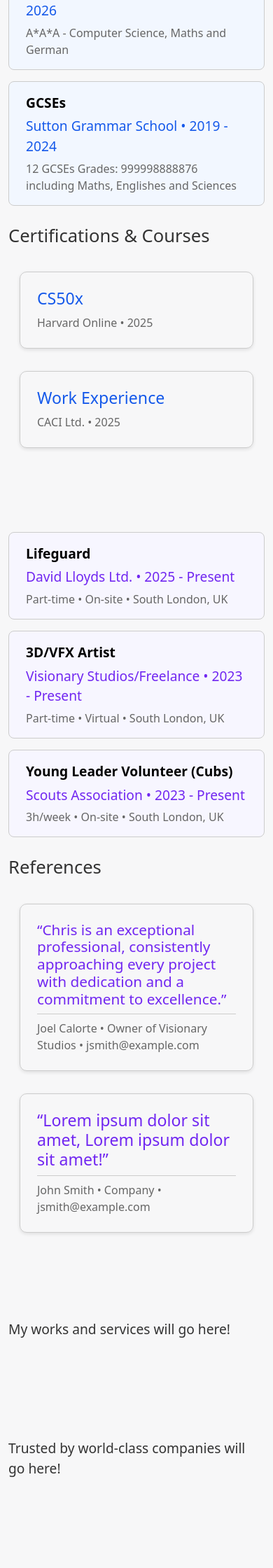
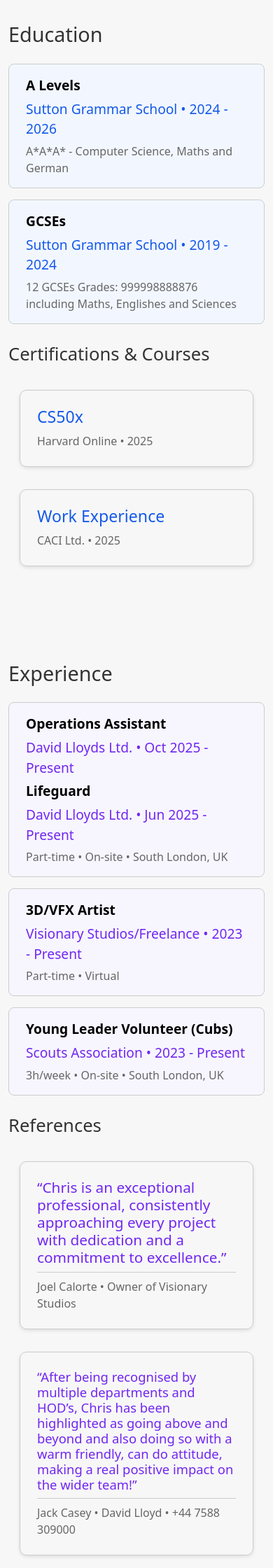
Before and after one commit to craqvfx/VFX-Portfolio-using-Flask, a Flask app: page /about_me in a window 390 px wide. Shown: the part 960-3200 px from the top of the page at 70% size. Run offline with Flask 3, Linux system fonts and the light colour scheme; some libraries are stand-ins or nearby versions.

Commit message:
Fix mobile titles and responsive sidebar behavior

```diff
--- a/app.py
+++ b/app.py
@@ -93,3 +93,6 @@ def sitemap():
 @app.route('/robots.txt')
 def robots():
     return app.send_static_file('robots.txt')
+
+if __name__ == "__main__":
+    app.run(debug=True)
--- a/static/styles.css
+++ b/static/styles.css
@@ -41,6 +41,10 @@ body {
   color: var(--text-color);
 }
 
+.mobile-title {
+  display: none;
+}
+
 /* Small screen control */
 @media screen and (max-width: 768px) {
   .social-preview-container {
@@ -50,6 +54,12 @@ body {
   .massive-header {
     display: none;
   }
+
+  .mobile-title {
+    display: block;
+    margin: 40px 0 20px;
+    font-size: 1.8rem;
+  }
 }
 
 /* Non-desktop screen control */
@@ -57,6 +67,12 @@ body {
     .sidebar {
         display: none;
     }
+
+    .mobile-title {
+    display: block;
+    margin: 40px 0 20px;
+    font-size: 1.8rem;
+  }
 }
 
 .nav-masthead .nav-link {
--- a/templates/about_me.html
+++ b/templates/about_me.html
@@ -20,9 +20,9 @@ Learn about Christian Boland Ross – a creative technologist combining VFX, cod
     <div class ="sidebar" style="position: relative; width: 10rem; padding-left: 6rem; padding-top: 2rem;">
         <a href="#about-me" style="text-decoration: none; color: inherit;"><h1 class="section-title" data-section="about-me" style="padding: 0.5rem; font-size: 3rem;">About Me</h1></a>
         <a href="#education" style="text-decoration: none; color: inherit;"><h1 class="section-title" data-section="education" style="padding: 0.5rem; font-size: 3rem;">Education</h1></a>
-        <a href="#work" style="text-decoration: none; color: inherit;"><h1 class="section-title" data-section="work" style="padding: 0.5rem; font-size: 3rem;">Professional History</h1></a>
-        <a href="#services" style="text-decoration: none; color: inherit;"><h1 class="section-title" data-section="services" style="padding: 0.5rem; font-size: 3rem;">Services</h1></a>
-        <a href="#social-proof" style="text-decoration: none; color: inherit;"><h1 class="section-title" data-section="social-proof" style="padding: 0.5rem; font-size: 3rem;">Brands</h1></a>
+        <a href="#work" style="text-decoration: none; color: inherit;"><h1 class="section-title" data-section="work" style="padding: 0.5rem; font-size: 3rem;">Experience</h1></a>
+        <!--<a href="#services" style="text-decoration: none; color: inherit;"><h1 class="section-title" data-section="services" style="padding: 0.5rem; font-size: 3rem;">Services</h1></a>
+        <a href="#social-proof" style="text-decoration: none; color: inherit;"><h1 class="section-title" data-section="social-proof" style="padding: 0.5rem; font-size: 3rem;">Brands</h1></a>-->
         <a href="#cta" style="text-decoration: none; color: inherit;"><h1 class="section-title" data-section="cta" style="padding: 0.5rem; font-size: 3rem;">Contact</h1></a>
     </div>
 
@@ -39,6 +39,7 @@ Learn about Christian Boland Ross – a creative technologist combining VFX, cod
 
         <!-- About Me -->
         <div class="container py-5" id="about-me">
+            <h2 class="mobile-title">About Me</h2>
             <p style="font-size: 1.2rem; color: var(--dark-grey);">
                 <br>
                 Hi, I'm Christian Boland Ross - a computer science student and freelance 3D generalist with a strong foundation in both software development and digital media production.
@@ -54,7 +55,7 @@ Learn about Christian Boland Ross – a creative technologist combining VFX, cod
 
         <!-- Education -->
         <div class="container py-5" id="education">
-
+            <h2 class="mobile-title">Education</h2>
             <!-- Vertically stacked qualification boxes -->
             <div style="position: relative; display: flex; flex-direction: column; gap: 1rem; margin: 1.5rem 0;">
 
@@ -65,7 +66,7 @@ Learn about Christian Boland Ross – a creative technologist combining VFX, cod
 
                     <p style="color: black; font-size: 1.2rem; font-weight: 600; margin: 0 0 0.3rem 0;">A Levels</p>
                     <p style="color: var(--blue-600); font-size: 1.2rem; margin: 0 0 0.3rem 0;">Sutton Grammar School • 2024 - 2026</p>
-                    <p style="color: var(--middle-grey); font-size: 1rem; margin: 0;">A*A*A - Computer Science, Maths and German</p>
+                    <p style="color: var(--middle-grey); font-size: 1rem; margin: 0;">A*A*A* - Computer Science, Maths and German</p>
                 </div>
 
                 <div style="position: relative; background-color: var(--blue-50); border: 1px solid var(--light-grey); padding: 1rem 1.5rem; border-radius: 8px;">
@@ -105,7 +106,7 @@ Learn about Christian Boland Ross – a creative technologist combining VFX, cod
 
         <!-- Professional Experience -->
         <div class="container py-5" id="work">
-
+            <h2 class="mobile-title">Experience</h2>
             <!-- Vertically stacked qualification boxes -->
             <div style="position: relative; display: flex; flex-direction: column; gap: 1rem; margin: 1.5rem 0;">
 
@@ -113,9 +114,14 @@ Learn about Christian Boland Ross – a creative technologist combining VFX, cod
 
                     <div style="position: absolute; top: 1rem; bottom: 0; left: -1.6rem; width: 2px; background-color: var(--violet-600); border-radius: 1px;"></div><!-- Line  -->
                     <div style="position: absolute; top: 0.5rem; left: -2rem; width: 0.7rem; height: 0.7rem; background-color: var(--violet-600); border-radius: 50%; border: 2px solid white; box-sizing: content-box;"></div><!-- Circle  -->
+                    <div style="position: absolute; top: 5.6rem; left: -2rem; width: 0.7rem; height: 0.7rem; background-color: var(--violet-600); border-radius: 50%; border: 2px solid white; box-sizing: content-box;"></div><!-- Circle  -->
+
+
+                    <p style="color: black; font-size: 1.2rem; font-weight: 600; margin: 0 0 0.3rem 0;">Operations Assistant</p>
+                    <p style="color: var(--violet-600); font-size: 1.2rem; margin: 0 0 0.3rem 0;">David Lloyds Ltd. • Oct 2025 - Present</p>
 
                     <p style="color: black; font-size: 1.2rem; font-weight: 600; margin: 0 0 0.3rem 0;">Lifeguard</p>
-                    <p style="color: var(--violet-600); font-size: 1.2rem; margin: 0 0 0.3rem 0;">David Lloyds Ltd. • 2025 - Present</p>
+                    <p style="color: var(--violet-600); font-size: 1.2rem; margin: 0 0 0.3rem 0;">David Lloyds Ltd. • Jun 2025 - Present</p>
                     <p style="color: var(--middle-grey); font-size: 1rem; margin: 0;">Part-time • On-site • South London, UK</p>
                 </div>
 
@@ -126,7 +132,7 @@ Learn about Christian Boland Ross – a creative technologist combining VFX, cod
 
                     <p style="color: black; font-size: 1.2rem; font-weight: 600; margin: 0 0 0.3rem 0;">3D/VFX Artist</p>
                     <p style="color: var(--violet-600); font-size: 1.2rem; margin: 0 0 0.3rem 0;">Visionary Studios/Freelance • 2023 - Present</p>
-                    <p style="color: var(--middle-grey); font-size: 1rem; margin: 0;">Part-time • Virtual • South London, UK</p>
+                    <p style="color: var(--middle-grey); font-size: 1rem; margin: 0;">Part-time • Virtual</p>
                 </div>
 
                 <div style="position: relative; background-color: var(--violet-50); border: 1px solid var(--light-grey); padding: 1rem 1.5rem; border-radius: 8px;">
@@ -155,37 +161,43 @@ Learn about Christian Boland Ross – a creative technologist combining VFX, cod
                         “Chris is an exceptional professional, consistently approaching every project with dedication and a commitment to excellence.”
                     </h3>
                     <div style="height: 1px; background-color: var(--light-grey); margin: 0.5rem 0;"></div>
-                    <p style="color: var(--middle-grey); font-size: 1rem; margin: 0;">Joel Calorte • Owner of Visionary Studios • jsmith@example.com</p>
+                    <p style="color: var(--middle-grey); font-size: 1rem; margin: 0;">Joel Calorte • Owner of Visionary Studios</p>
                 </div>
 
                 <!-- Box 2 -->
                 <div style="border: 1px solid var(--light-grey); border-radius: 10px; padding: 1.5rem; flex: 1 1 0; box-shadow: 0 2px 5px rgba(0,0,0,0.1); min-width: 200px; margin: 0 1rem;">
-                    <h3 style="margin-bottom: 0.5rem; color: var(--violet-600);">“Lorem ipsum dolor sit amet, Lorem ipsum dolor sit amet!”</h3>
+                    <h3 style="font-size: 1.15rem; margin-bottom: 0.5rem; color: var(--violet-600);">
+                        “After being recognised by multiple departments and HOD’s, Chris has been highlighted as going above and beyond and also doing so with a warm friendly, can do attitude, making a real positive impact on the wider team!”
+                    </h3>
                     <div style="height: 1px; background-color: var(--light-grey); margin: 0.5rem 0;"></div>
-                    <p style="color: var(--middle-grey); font-size: 1rem; margin: 0;">John Smith • Company • jsmith@example.com</p>
+                    <p style="color: var(--middle-grey); font-size: 1rem; margin: 0;">Jack Casey • David Lloyd • +44 7588 309000</p>
                 </div>
 
             </div>
         </div>
 
-        <!-- My works and services -->
+        <!-- My works and services --/>
         <div class="container py-5" id="services">
+            <h2 class="mobile-title">Services</h2>
             <p style="font-size: 1.2rem; color: var(--dark-grey);">
                 <br>
                 My works and services will go here!
             </p>
         </div>
 
-        <!-- Trusted by world-class companies -->
+        <!/-- Trusted by world-class companies --/>
         <div class="container py-5" id="social-proof">
+            <h2 class="mobile-title">Brands</h2>
             <p style="font-size: 1.2rem; color: var(--dark-grey);">
                 <br>
                 Trusted by world-class companies will go here!
             </p>
         </div>
+        -->
 
         <!-- Let's work together! -->
         <div class="container py-5" id="cta">
+            <h2 class="mobile-title">Contact</h2>
             <p style="font-size: 1.2rem; color: var(--dark-grey);">
                 <br>
                 Ready to talk about your project? Let's start a conversation and see how I can help you.
```
